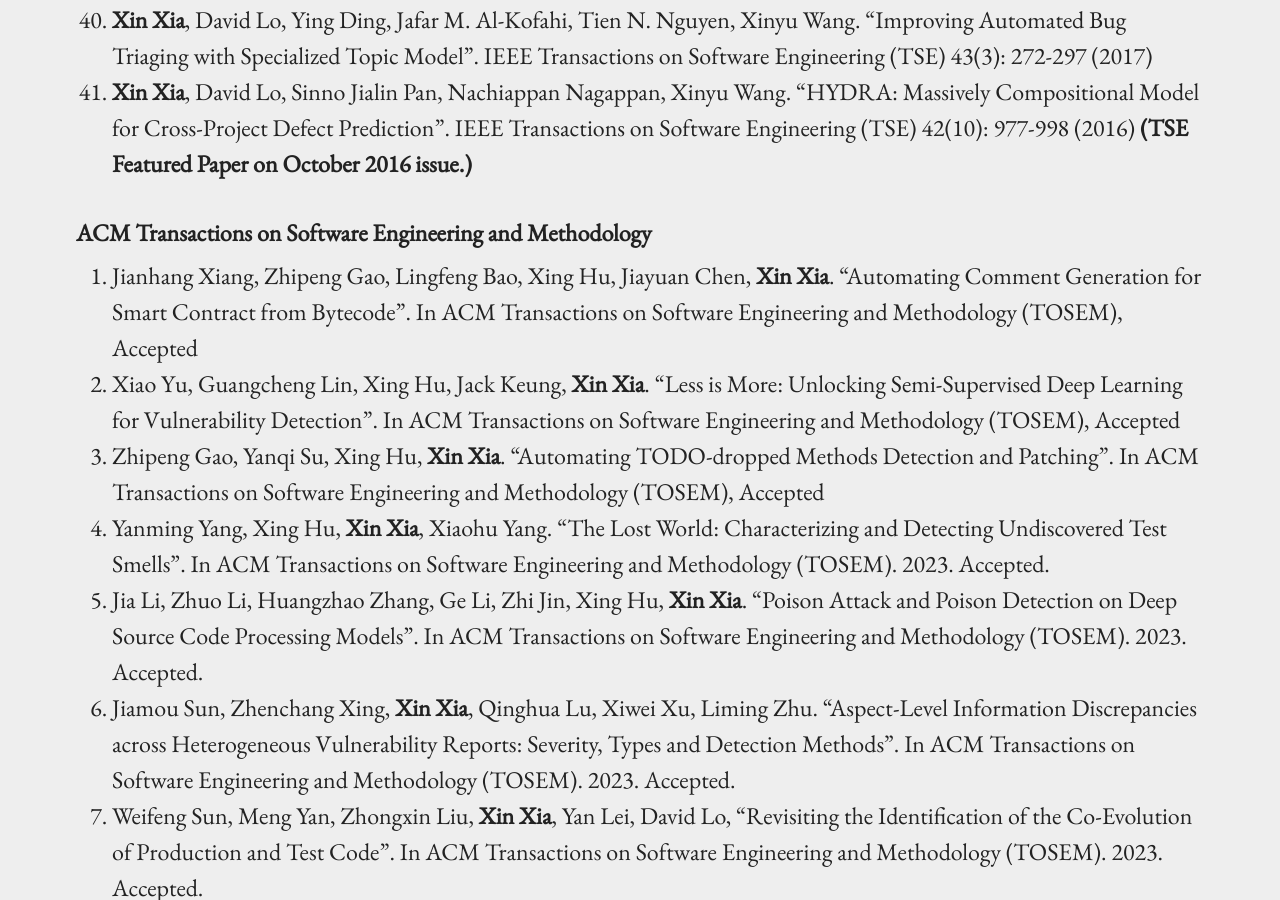
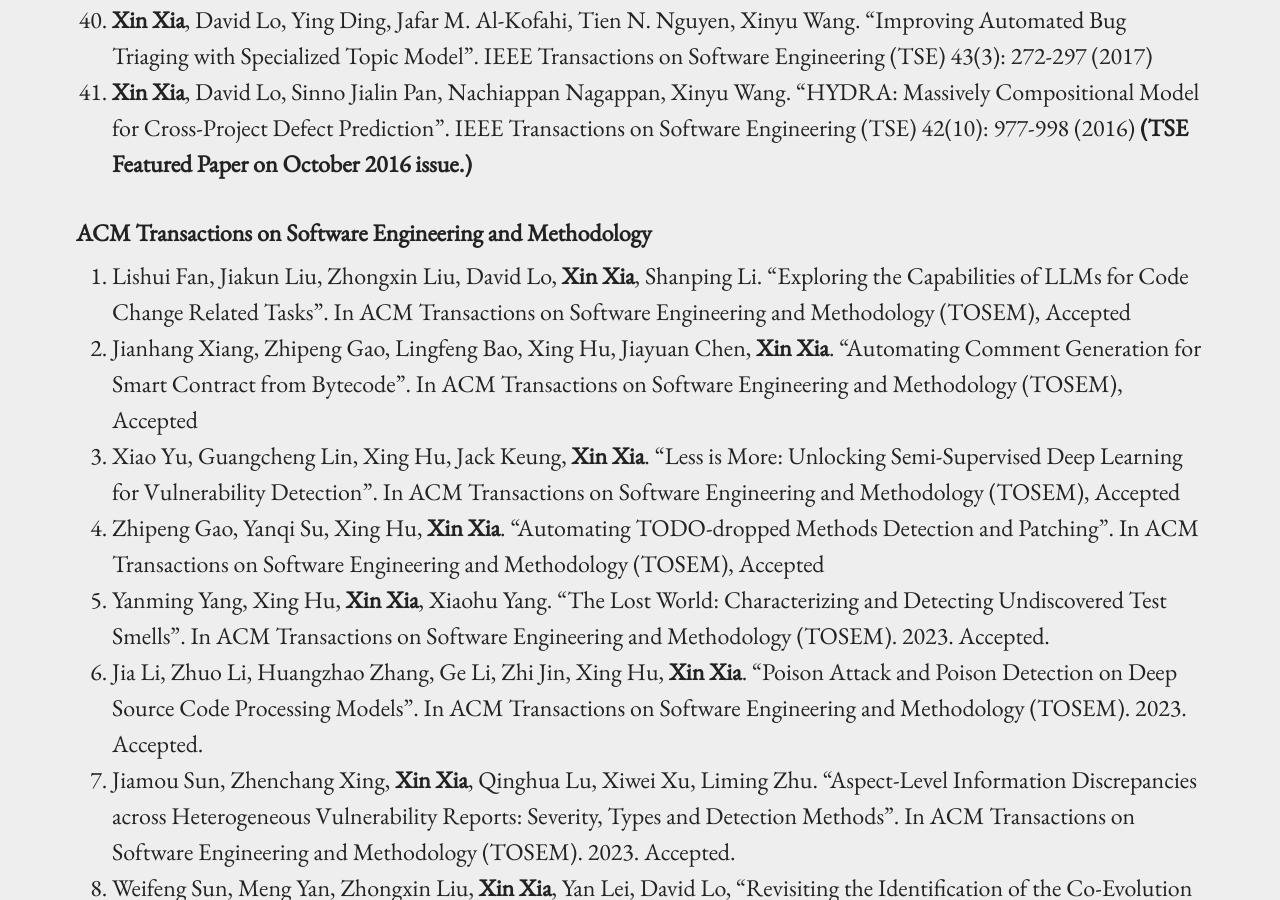
Before and after one commit to xin-xia/xin-xia.github.io, a Jekyll site: the page built from index.md, in a window 1280 px wide and 900 px high, scrolled down 4759 px. Built offline with Jekyll 4.4.1, drawn with Linux system fonts in a browser that asks for light colours.

Commit message:
Update index.md

```diff
--- a/index.md
+++ b/index.md
@@ -83,6 +83,7 @@ Case Study of Code Clone Detection and Defect Prediction". IEEE Transactions on
  <strong>(TSE Featured Paper on October 2016 issue.)</strong>     <br />
 
 #### ACM Transactions on Software Engineering and Methodology
+1. Lishui Fan, Jiakun Liu, Zhongxin Liu, David Lo, <strong>Xin Xia</strong>, Shanping Li. "Exploring the Capabilities of LLMs for Code Change Related Tasks". In ACM Transactions on Software Engineering and Methodology (TOSEM), Accepted <br />
 1. Jianhang Xiang, Zhipeng Gao, Lingfeng Bao, Xing Hu, Jiayuan Chen,  <strong>Xin Xia</strong>. "Automating Comment Generation for Smart Contract from Bytecode".  In ACM Transactions on Software Engineering and Methodology (TOSEM), Accepted <br />
 1. Xiao Yu, Guangcheng Lin, Xing Hu, Jack Keung, <strong>Xin Xia</strong>. "Less is More: Unlocking Semi-Supervised Deep Learning for Vulnerability Detection".  In ACM Transactions on Software Engineering and Methodology (TOSEM), Accepted <br />
 1. Zhipeng Gao, Yanqi Su, Xing Hu, <strong>Xin Xia</strong>. "Automating TODO-dropped Methods Detection and Patching". In ACM Transactions on Software Engineering and Methodology (TOSEM), Accepted <br />
```
